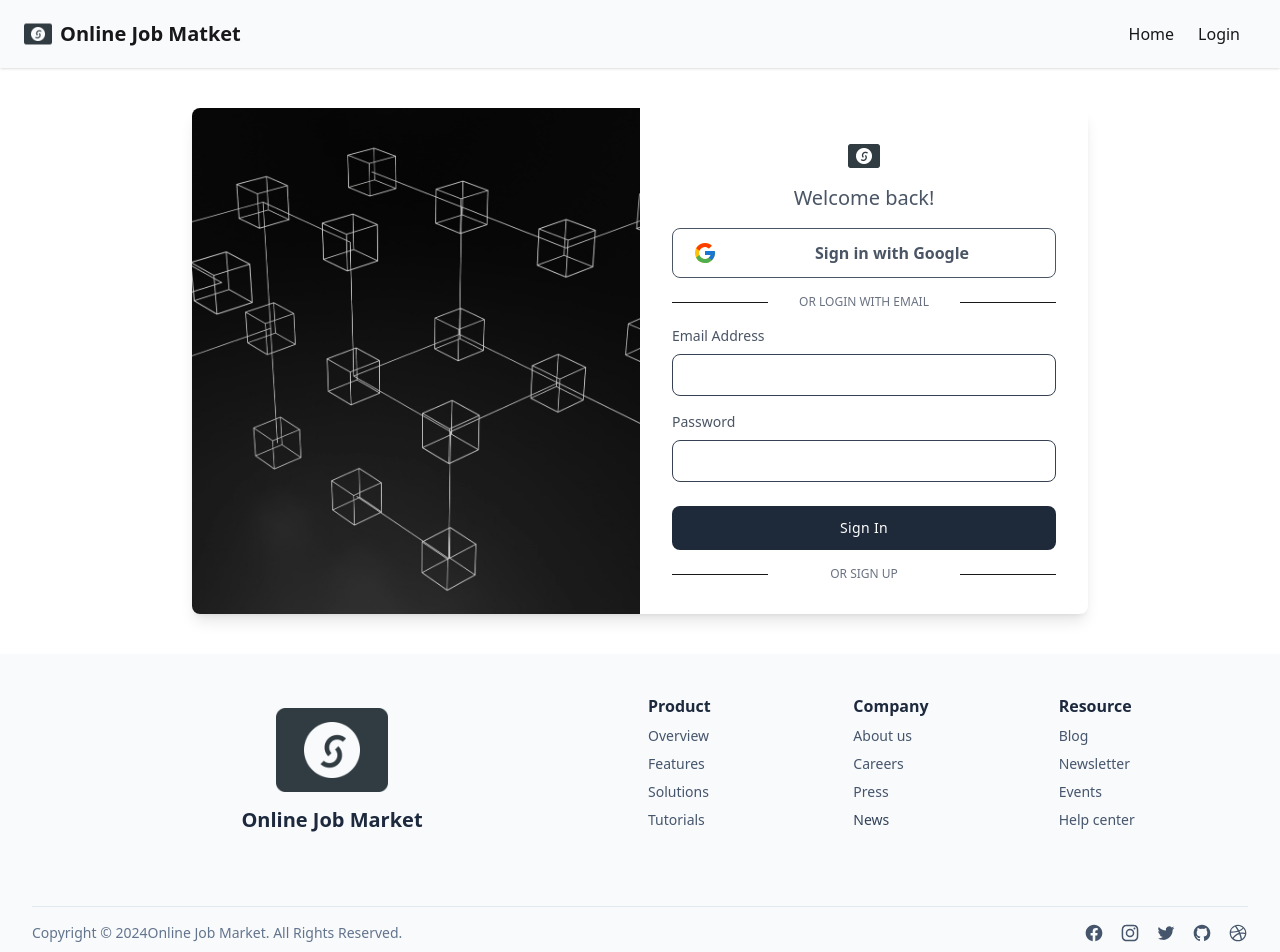
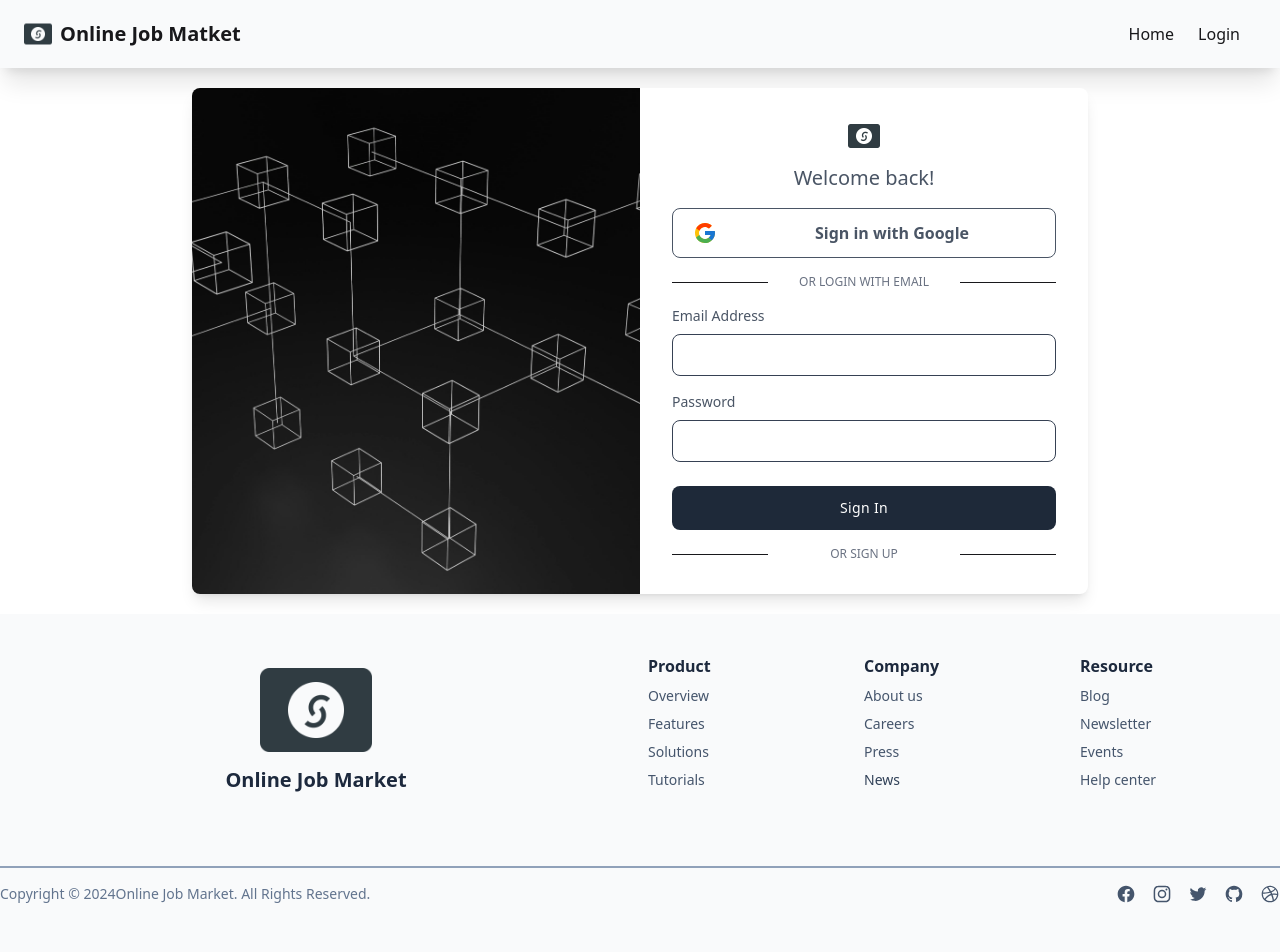
Before and after one commit to Raisul-24/online-job-market-place, a React (Vite) app: page /login in a window 1280 px wide. Shown: the top 952 px of the page. Built offline with nearby package versions, Linux system fonts and the light colour scheme; no server answers.

Commit message:
fix some issues

```diff
--- a/src/components/Footer.jsx
+++ b/src/components/Footer.jsx
@@ -4,7 +4,7 @@
 const Footer = () => {
     return (
         <footer className="relative w-full py-10 bg-gray-50">
-            <div className="w-full px-8 mx-auto max-w-7xl">
+            <div className="w-full mx-auto max-w-7xl">
                 <div className="grid justify-between grid-cols-1 gap-4 md:grid-cols-2">
                     <div className="flex flex-col justify-center items-center">
                         <img className='w-auto h-20 md:h-28 rounded-xl' src={logo} alt="" />
@@ -90,7 +90,7 @@
                         </ul>
                     </div>
                 </div>
-                <div className="flex flex-col items-center justify-center w-full py-4 mt-12 border-t border-slate-200 md:flex-row md:justify-between">
+                <div className="flex flex-col items-center justify-center w-full py-4 mt-12 border-t-2 border-slate-400 md:flex-row md:justify-between">
                     <p className="block mb-4 text-sm text-center text-slate-500 md:mb-0">
                         Copyright © 2024
                         <a href="https://material-tailwind.com/">Online Job Market</a>. All
--- a/src/components/Navbar.jsx
+++ b/src/components/Navbar.jsx
@@ -7,7 +7,7 @@
   const { user } = useContext(AuthContext) // Replace with actual user state management
   console.log('User in Navbar:', user);
   return (
-   <div className=" shadow-sm bg-gray-50 px-4">
+   <div className=" shadow-xl bg-gray-50 px-4">
      <div className="navbar mx-auto max-w-7xl">
       <div className="flex-1">
         <div className="flex gap-1 md:gap-2 items-center">
--- a/src/pages/Authentication/Login.jsx
+++ b/src/pages/Authentication/Login.jsx
@@ -4,7 +4,7 @@
 
 const Login = () => {
     return (
-        <div className='flex justify-center items-center min-h-[calc(100vh-306px)] py-10'>
+        <div className='flex justify-center items-center min-h-[calc(100vh-306px)] my-5'>
             <div className='flex w-full max-w-sm mx-auto overflow-hidden bg-white rounded-lg shadow-lg  lg:max-w-4xl '>
                 <div
                     className='hidden bg-cover bg-center lg:block lg:w-1/2'
--- a/src/pages/Authentication/Register.jsx
+++ b/src/pages/Authentication/Register.jsx
@@ -3,7 +3,7 @@
 import logo from '../../assets/images/logo.png'; // Assuming you have a logo image in this path
 const Register = () => {
   return (
-    <div className='flex justify-center items-center min-h-[calc(100vh-306px)]'>
+    <div className='flex justify-center items-center min-h-[calc(100vh-306px)] my-5'>
       <div className='flex w-full max-w-sm mx-auto overflow-hidden bg-white rounded-lg shadow-lg  lg:max-w-4xl '>
         <div className='w-full px-6 py-8 md:px-8 lg:w-1/2'>
           <div className='flex justify-center mx-auto'>
```
